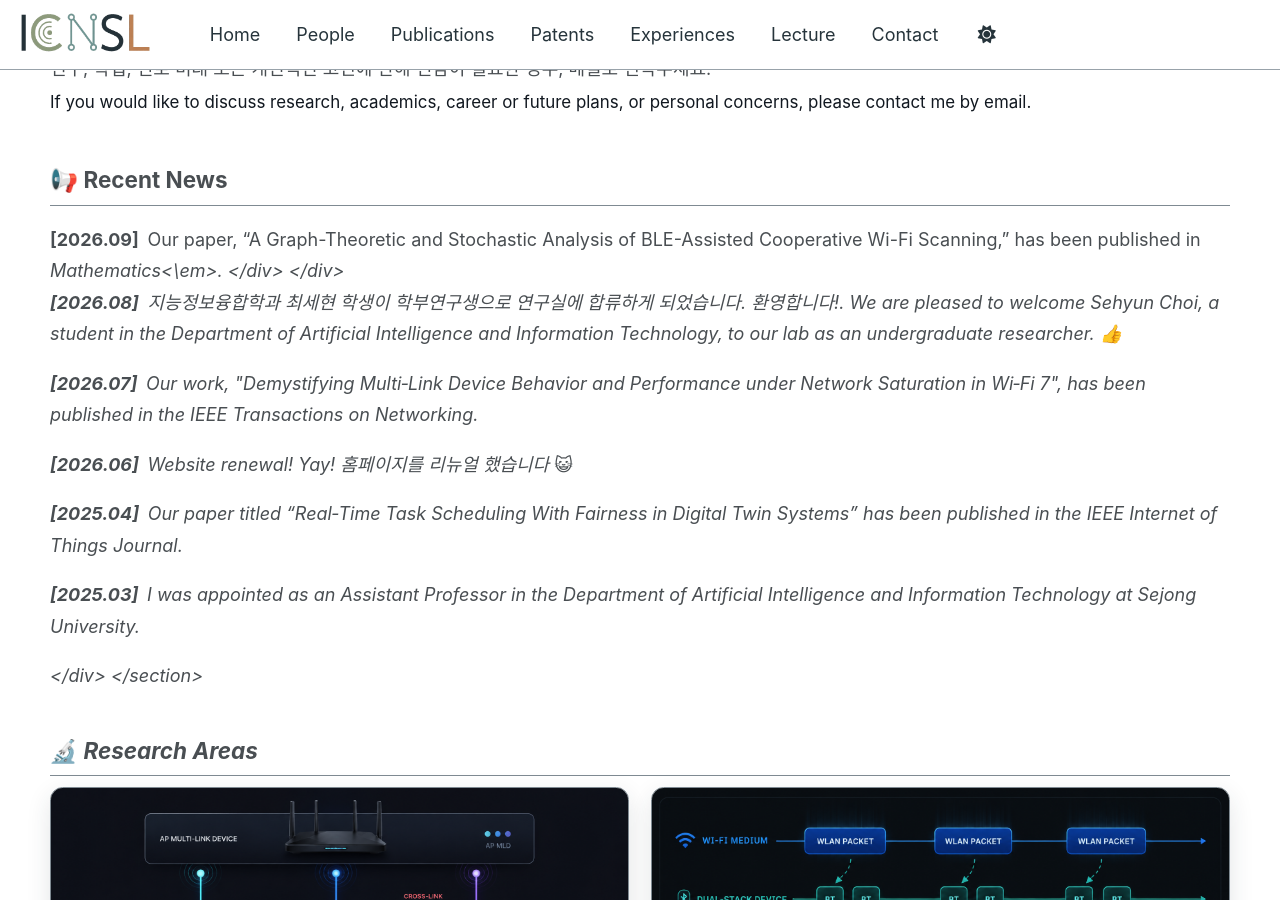
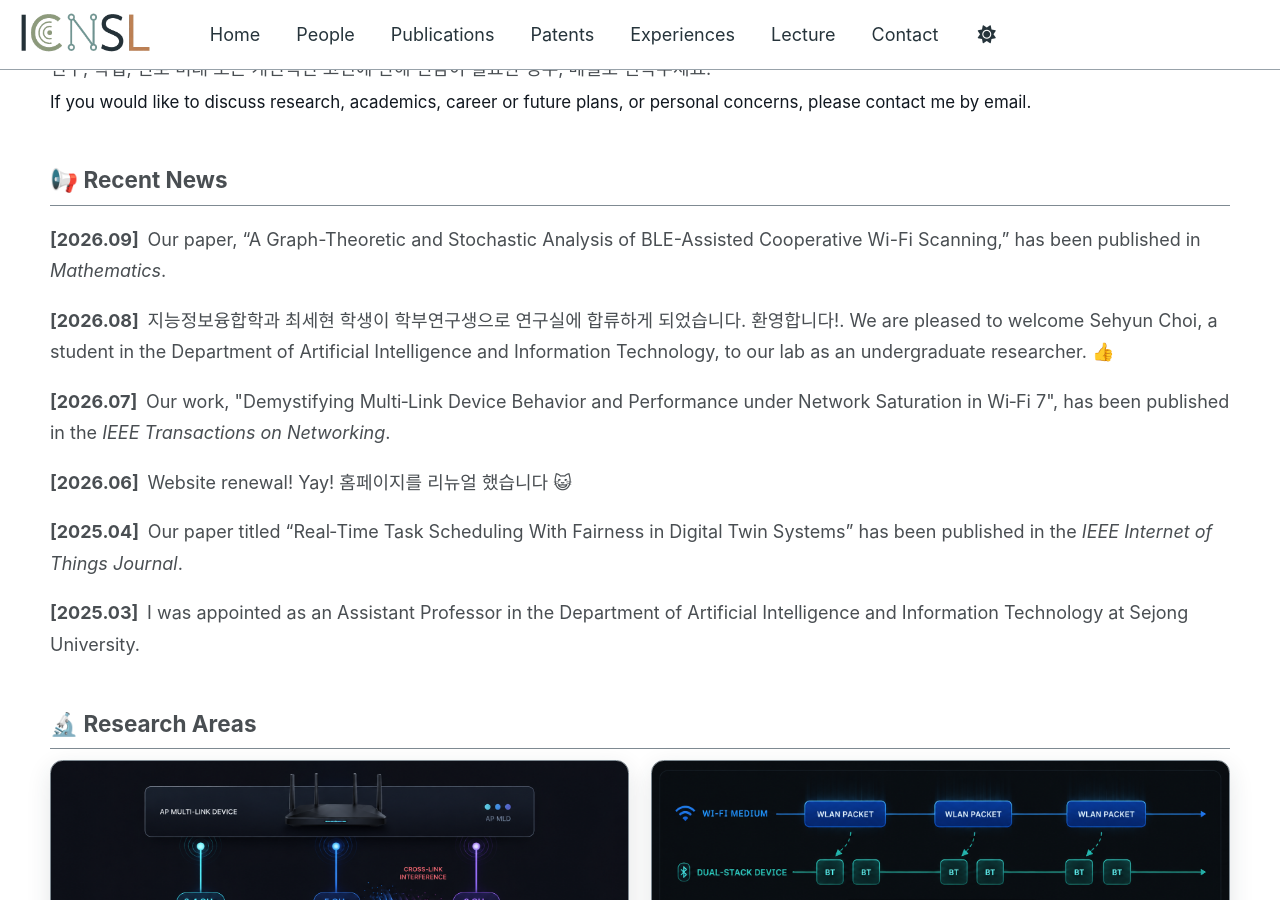
Before and after one commit to icnsl/icnsl.github.io, a Jekyll site: the page built from _pages/about.md, in a window 1280 px wide and 900 px high, scrolled down 297 px. Built offline with Jekyll 4.4.1, drawn with Linux system fonts in a browser that asks for light colours; a script bundle is joined from its source files by our own code; library files that are not in the unit come from our copies.

```diff
--- a/_pages/about.md
+++ b/_pages/about.md
@@ -40,7 +40,7 @@ redirect_from:
    <div class="home-section__list">
     <div class="home-section__entry">
       <div class="home-section__text">
-        <strong>[2026.09]</strong> Our paper, “A Graph-Theoretic and Stochastic Analysis of BLE-Assisted Cooperative Wi-Fi Scanning,” has been published in <em>Mathematics<\em>.
+        <strong>[2026.09]</strong> Our paper, “A Graph-Theoretic and Stochastic Analysis of BLE-Assisted Cooperative Wi-Fi Scanning,” has been published in <em>Mathematics</em>.
       </div>
     </div>
 
```
